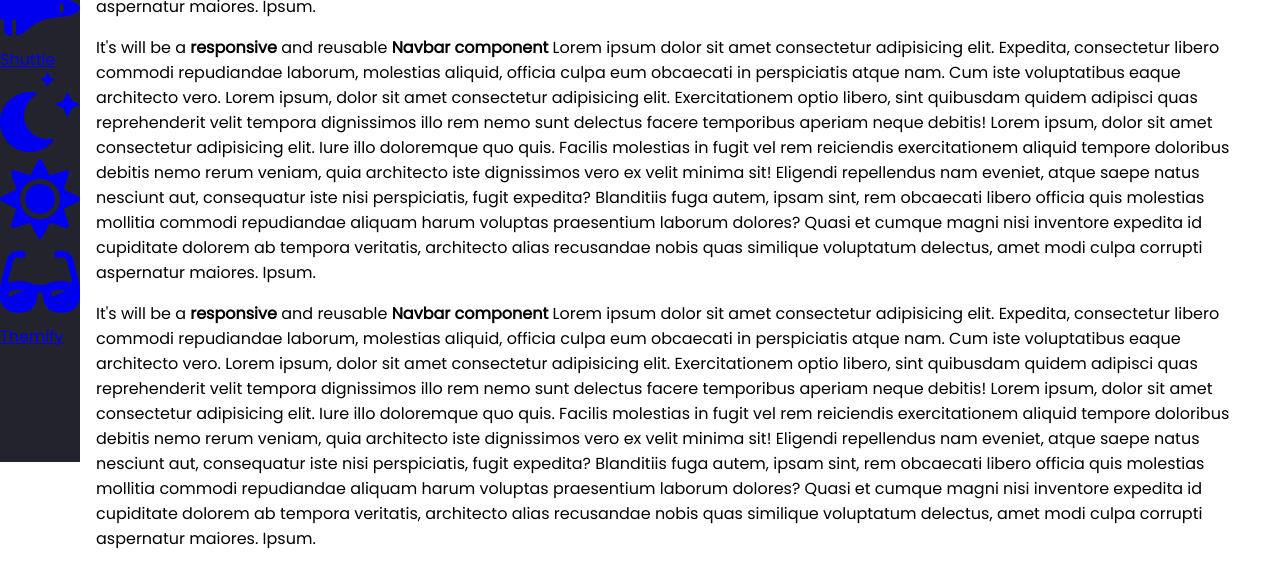
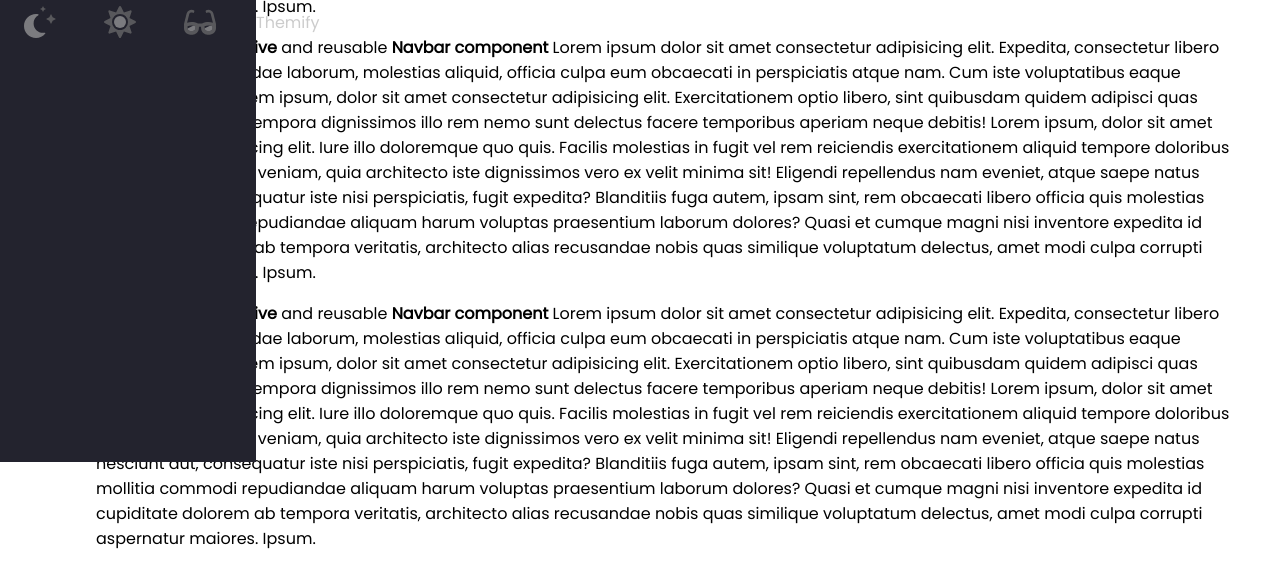
Before and after one commit to marceljaworski/responsive_nav-bar, a plain HTML site: page index.html in a window 1280 px wide. Shown: the part 338-921 px from the top of the page. Drawn offline with Linux system fonts and the light colour scheme.

Commit message:
nav:hover transition/color

```diff
--- a/style.css
+++ b/style.css
@@ -36,6 +36,7 @@ main {
   height: 100vh;
   position: fixed;
   background-color: var(--bg-primary);
+  transition: width 200ms ease;
 }
 .navbar-nav {
   list-style: none;
@@ -52,3 +53,50 @@ main {
 .nav-item:last-child {
   margin-top: auto;
 }
+
+.nav-link {
+  display: flex;
+  align-items: center;
+  height: 5rem;
+  color: var(--text-primary);
+  text-decoration: none;
+  filter: grayscale(100%) opacity(0.7);
+  transition: var(--transition-speed);
+}
+
+.nav-link:hover {
+  filter: grayscale(0%) opacity(1);
+  background: var(--bg-secondary);
+  color: var(--text-secondary)
+}
+
+.link-text {
+  display: none;
+  margin-left: 1rem;
+}
+
+.nav-link svg {
+  min-width: 2rem;
+  margin: 0 1.5rem;
+}
+
+.navbar:hover {
+  width: 16rem;
+}
+
+.navbar:hover .link-text {
+  display: block;
+}
+
+.fa-primary {
+  color: #ff7eee;
+}
+
+.fa-secondary {
+  color: #df49a6;
+}
+
+.fa-primary,
+.fa-secundary {
+  transition: var(--transition-speed);
+}
```
